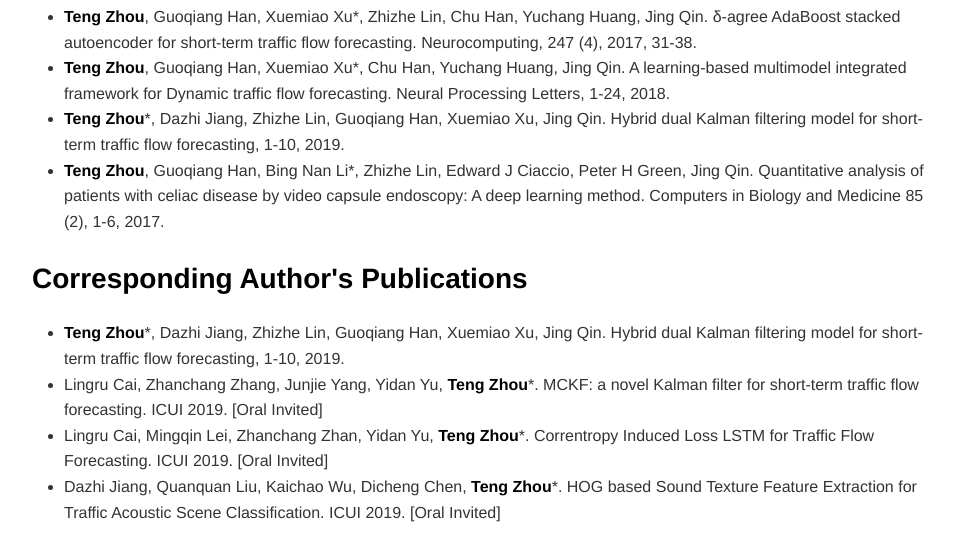
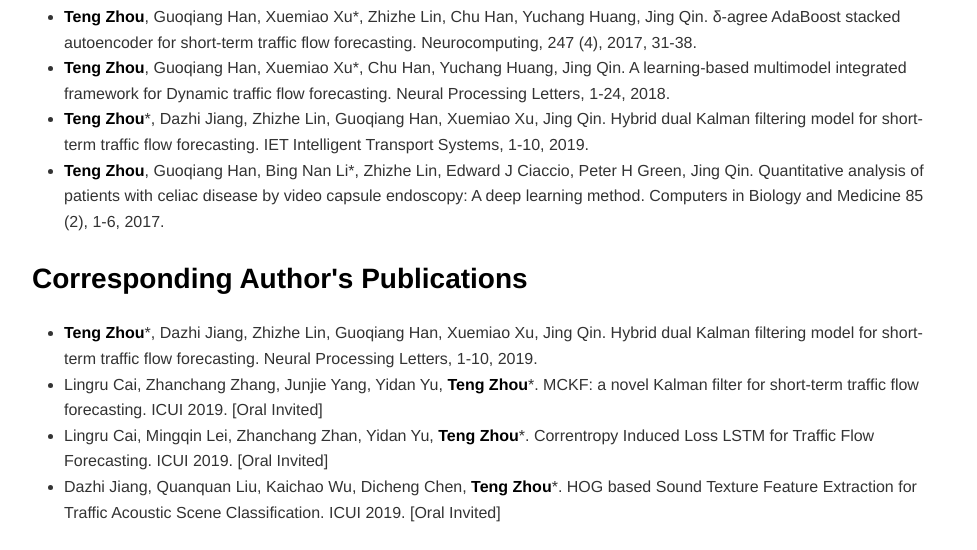
Before and after one commit to zhout26/zhout26.github.io, a plain HTML site: page index.html in a window 1280 px wide. Shown: the part 615-1165 px from the top of the page, without its empty margins (151-1128 px from the left). Drawn offline with Linux system fonts and the light colour scheme.

Commit message:
Update index.html

```diff
--- a/index.html
+++ b/index.html
@@ -232,13 +232,13 @@ code.language-yaml {
 <ul>
 <li><strong>Teng Zhou</strong>, Guoqiang Han, Xuemiao Xu*, Zhizhe Lin, Chu Han, Yuchang Huang, Jing Qin. &#x3B4;-agree AdaBoost stacked autoencoder for short-term traffic flow forecasting. Neurocomputing, 247 (4), 2017, 31-38.</li>
 <li><strong>Teng Zhou</strong>, Guoqiang Han, Xuemiao Xu*, Chu Han, Yuchang Huang, Jing Qin. A learning-based multimodel integrated framework for Dynamic traffic flow forecasting. Neural Processing Letters, 1-24, 2018.</li>
-<li><strong>Teng Zhou</strong>*, Dazhi Jiang, Zhizhe Lin, Guoqiang Han, Xuemiao Xu, Jing Qin. Hybrid dual Kalman filtering model for short-term traffic flow forecasting, 1-10, 2019.</li>
+<li><strong>Teng Zhou</strong>*, Dazhi Jiang, Zhizhe Lin, Guoqiang Han, Xuemiao Xu, Jing Qin. Hybrid dual Kalman filtering model for short-term traffic flow forecasting. IET Intelligent Transport Systems, 1-10, 2019.</li>
 <li><strong>Teng Zhou</strong>, Guoqiang Han, Bing Nan Li*, Zhizhe Lin, Edward J Ciaccio, Peter H Green, Jing Qin. Quantitative analysis of patients with celiac disease by video capsule endoscopy: A deep learning method. Computers in Biology and Medicine 85 (2), 1-6, 2017.</li>
 </ul>
 <h2 class="mume-header" id="corresponding-authors-publications">Corresponding Author&apos;s Publications</h2>
 
 <ul>
-<li><strong>Teng Zhou</strong>*, Dazhi Jiang, Zhizhe Lin, Guoqiang Han, Xuemiao Xu, Jing Qin. Hybrid dual Kalman filtering model for short-term traffic flow forecasting, 1-10, 2019.</li>
+<li><strong>Teng Zhou</strong>*, Dazhi Jiang, Zhizhe Lin, Guoqiang Han, Xuemiao Xu, Jing Qin. Hybrid dual Kalman filtering model for short-term traffic flow forecasting. Neural Processing Letters, 1-10, 2019.</li>
 <li>Lingru Cai, Zhanchang Zhang, Junjie Yang, Yidan Yu, <strong>Teng Zhou</strong>*. MCKF: a novel Kalman filter for short-term traffic flow forecasting. ICUI 2019. [Oral Invited]</li>
 <li>Lingru Cai, Mingqin Lei, Zhanchang Zhan, Yidan Yu, <strong>Teng Zhou</strong>*. Correntropy Induced Loss LSTM for Traffic Flow Forecasting. ICUI 2019. [Oral Invited]</li>
 <li>Dazhi Jiang, Quanquan Liu, Kaichao Wu, Dicheng Chen, <strong>Teng Zhou</strong>*. HOG based Sound Texture Feature Extraction for Traffic Acoustic Scene Classification. ICUI 2019. [Oral Invited]</li>
```
